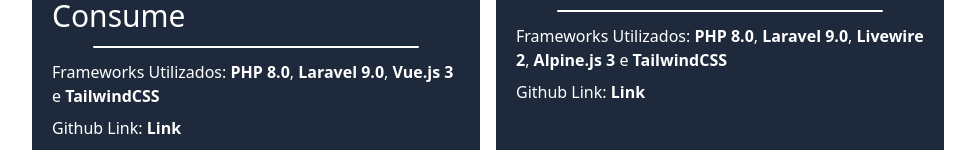
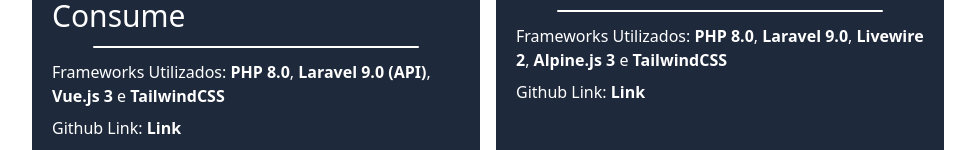
Before and after one commit to MatheusCavalc/My-Portfolio, a Vue app: page / in a window 1280 px wide. Shown: the part 2937-3087 px from the top of the page, without its empty margins (152-1127 px from the left). Built offline with nearby package versions, Linux system fonts and the light colour scheme; a web font is replaced by a local one.

Commit message:
update project

```diff
--- a/src/components/AboutMe.vue
+++ b/src/components/AboutMe.vue
@@ -33,7 +33,7 @@
                     quanto a <span class="underline font-bold">Livewire (2 e 3)</span>, <span
                         class="underline font-bold">Alpine.js 3</span> e
                     <span class="underline font-bold">TailwindCSS</span> (Tall Stack) para criar experiências interativas e
-                    dinâmicas me sentindo completamente confortavel com ambas. Tenho conhecimento nos bancos de
+                    dinâmicas me sentindo completamente confortável com ambas. Tenho conhecimento nos bancos de
                     dados <span class="underline font-bold">MariaDB</span> e <span
                         class="underline font-bold">PostgreSQL</span>. Além disso,
                     possuo proficiência em
--- a/src/components/OtherProjects.vue
+++ b/src/components/OtherProjects.vue
@@ -50,7 +50,7 @@
 
                     <p class="mb-2">Frameworks Utilizados:
                         <span class="font-bold">PHP 8.0</span>,
-                        <span class="font-bold">Laravel 9.0</span>,
+                        <span class="font-bold">Laravel 9.0 (API)</span>,
                         <span class="font-bold">Vue.js 3</span> e
                         <span class="font-bold">TailwindCSS</span>
                     </p>
```
